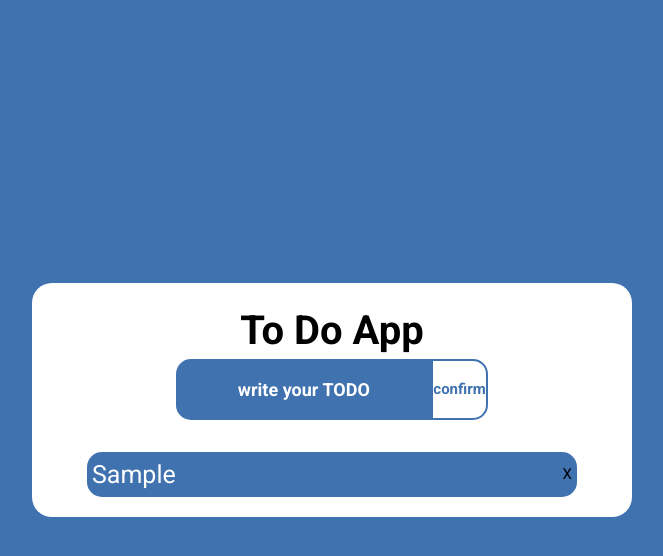
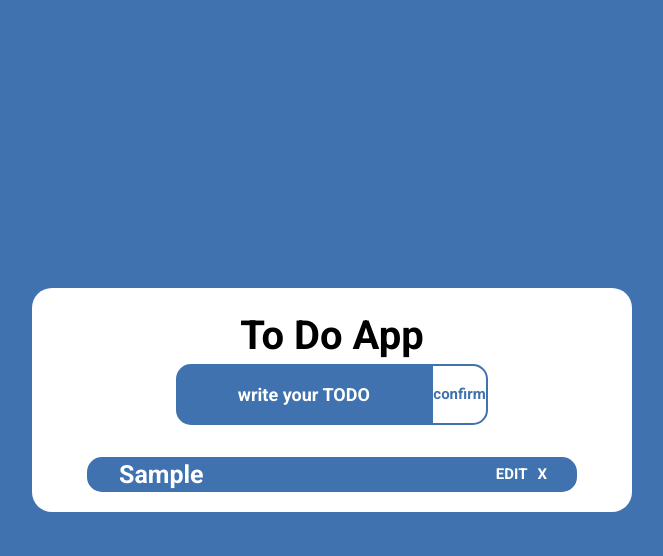
Before and after one commit to symon261731/TODO-typeScript, a React (Vite) app in the folder vite-project/: page / in a window 1280 px wide. Both pictures are taken after typing "Sample" into the empty fields and a click on the button "confirm". Shown: the top 556 px of the page, without its empty margins (308-971 px from the left). Built offline with nearby package versions, Linux system fonts and the light colour scheme.

Commit message:
добавлены анимации на кнопки и логика для редактирования задачи

```diff
--- a/vite-project/src/view/components/Form/Form.tsx
+++ b/vite-project/src/view/components/Form/Form.tsx
@@ -16,7 +16,7 @@ const Form: React.FC = () => {
         <form
             onSubmit={(e) => {
                 e.preventDefault();
-                submitHandler();
+                if (input) submitHandler();
             }}
             className={styles.form}>
             <input
--- a/vite-project/src/view/components/OneTask/OneTask.module.scss
+++ b/vite-project/src/view/components/OneTask/OneTask.module.scss
@@ -1,10 +1,13 @@
-.oneCard {
-    padding: 5px;
+.container {
+    position: relative;
+    z-index: 1;
+
+    display: flex;
+    justify-content: space-between;
+
+    background-color: #3f72af;
     border-radius: 15px;
-    background-color: #3f72af;
-    display: flex;
-    align-items: center;
-    justify-content: space-between;
+    padding-left: 2em;
 
     &:not(:last-child) {
         margin-bottom: 15px;
@@ -12,12 +15,125 @@
 }
 
 
+.oneCard {
+    display: flex;
+    align-items: center;
+    justify-content: space-between;
+}
+
 .notWind {
     color: white;
     font-size: 25px;
+    font-weight: 700;
+}
+
+.input {
+    font-family: 'Roboto';
+    font-size: 25px;
+    font-weight: 700;
+    color: white;
+    background-color: transparent;
+
+    max-width: 250px;
+    border: none;
+    padding-top: 1.13em;
+    padding-bottom: 1.13em;
+
+    &:focus {
+        outline: none;
+    }
+}
+
+
+.confirm {
+    color: white;
+    background-color: transparent;
+    font-size: 25px;
+    border: none;
+    cursor: pointer;
+
+    &:hover {
+        color: #3ec36f;
+    }
+}
+
+.buttons {
+    display: flex;
+    align-items: center;
+    column-gap: 10px;
+
 
 }
 
+
+.editButton {
+    color: white;
+    font-size: 15px;
+    font-weight: 900;
+    height: 100%;
+    text-transform: uppercase;
+    background-color: transparent;
+    border: none;
+    transition: all 500ms ease 0s;
+    cursor: pointer;
+
+    &:hover {
+        background-color: white;
+        color: #3f72af;
+    }
+
+    &:focus {
+        outline: none;
+    }
+}
+
 .button {
+    height: 100%;
+    color: white;
     font-size: 15px;
+    font-weight: 900;
+    text-align: center;
+    background-color: transparent;
+    padding-right: 2em;
+
+    position: relative;
+    z-index: 6;
+    border: none;
+    cursor: pointer;
+
+    transition: all 1.3s ease 0s;
+    overflow: hidden;
+
+    &:focus {
+        outline: none;
+    }
+
+    &::before {
+        content: '';
+        font-size: 15px;
+        background-color: rgb(255, 248, 248);
+        width: 100%;
+        height: 100%;
+
+        position: absolute;
+        top: 0;
+        left: 100%;
+        z-index: -1;
+
+        border-top-right-radius: 15px;
+        border-bottom-right-radius: 15px;
+        transition: all 0.5s ease 0s;
+    }
+
+    &:hover {
+        color: #3f72af;
+
+        &::before {
+
+            left: 0%;
+        }
+    }
+
+
+
 }
--- a/vite-project/src/view/components/OneTask/OneTask.tsx
+++ b/vite-project/src/view/components/OneTask/OneTask.tsx
@@ -1,4 +1,5 @@
-import React from 'react';
+import React, { useCallback, useState } from 'react';
+import { useStore } from '../../../data/stores/useToDoStore';
 
 import styles from './OneTask.module.scss'
 interface taskProp {
@@ -8,10 +9,45 @@ interface taskProp {
 }
 
 const OneTask: React.FC<taskProp> = (prop) => {
+    const updateTask = useStore(state => state.updateTask);
+    const [isInput, setIsInput] = useState(false);
+    const [newTitle, setNewTitle] = useState(prop.title);
+    const updateValue = useCallback(() => {
+        updateTask(prop.id, newTitle)
+        setIsInput(!isInput);
+    }, [newTitle])
+
     return (
-        <div className={styles.oneCard}>
-            <p className={styles.notWind}>{prop.title}</p>
-            <button className={styles.button} type='button'>X</button>
+        <div className={styles.container}>
+            <div className={styles.oneCard}>
+                {isInput === false && (<p className={styles.notWind}>{prop.title}</p>)}
+
+                {isInput === true && (
+                    <>
+                        <input
+                            value={newTitle}
+                            onChange={(e) => setNewTitle(e.target.value)}
+                            className={styles.input}
+                        />
+                        <button
+                            onClick={(e) => {
+                                e.preventDefault();
+                                updateValue();
+                            }}
+                            className={styles.confirm}
+                            type='button'
+                        >
+                            ✓
+                        </button>
+                    </>
+                )}
+            </div>
+            <div className={styles.buttons}>
+                <button
+                    onClick={() => setIsInput(!isInput)}
+                    className={styles.editButton}>Edit</button>
+                <button className={styles.button} type='button'>X</button>
+            </div>
         </div>
     )
 }
```
